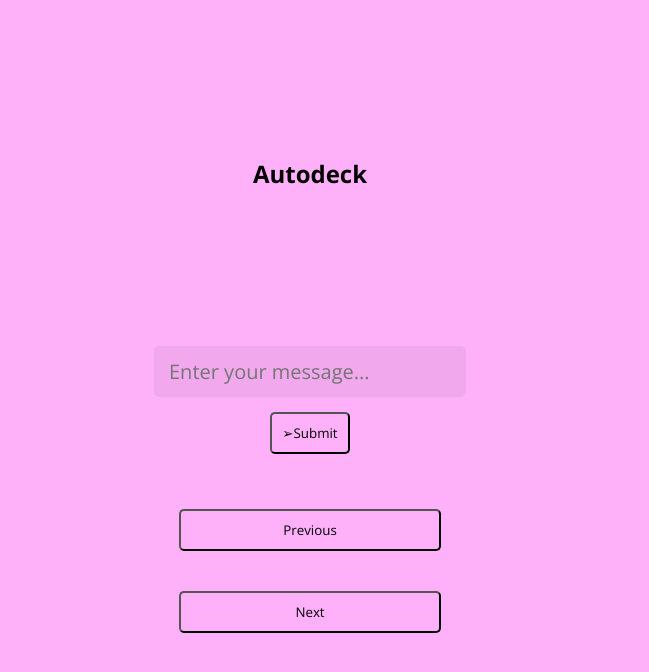
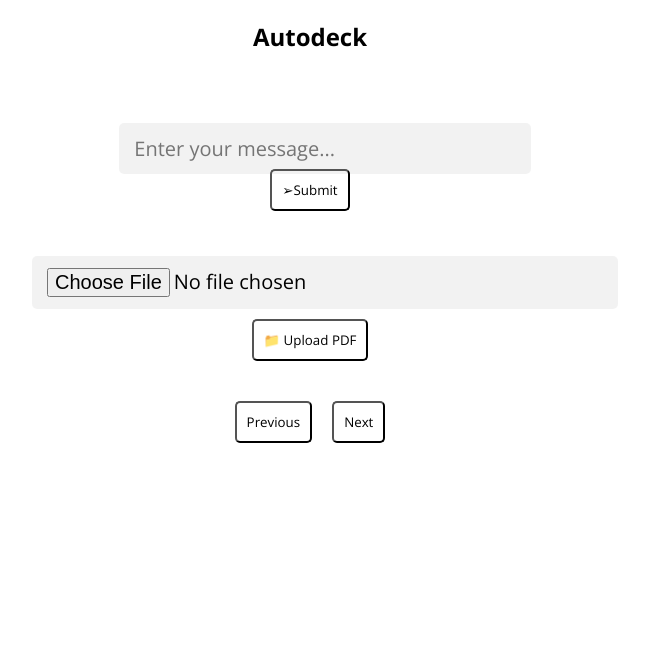
Before and after one commit to UdderlyImprobable/Autodeck, a React (Create React App) app: page / in a window 1280 px wide. Shown: the top 672 px of the page, without its empty margins (330-979 px from the left). Built offline with nearby package versions, Linux system fonts and the light colour scheme.

Commit message:
Get upload function running + minor css changes

```diff
--- a/package.json
+++ b/package.json
@@ -9,8 +9,10 @@
     "cors": "^2.8.5",
     "dotenv": "^16.3.1",
     "express": "^4.18.2",
+    "multer": "^1.4.5-lts.1",
     "node-fetch": "^3.3.2",
     "nodemon": "^3.0.1",
+    "pdf-parse": "^1.1.1",
     "react": "^18.2.0",
     "react-dom": "^18.2.0",
     "react-scripts": "5.0.1",
--- a/src/App.js
+++ b/src/App.js
@@ -5,8 +5,9 @@ const App = () => {
   const [userInput, setUserInput] = useState("");
   const [isLoading, setIsLoading] = useState(false);
   const [flippedIndex, setFlippedIndex] = useState(-1);
-  const [currentId, setCurrentId] = useState(0); // Initialize with the desired starting ID
+  const [currentId, setCurrentId] = useState(0);
   const [data, setData] = useState([]);
+  const [selectedFile, setSelectedFile] = useState(null);
 
   const handleCardClick = () => {
     setFlippedIndex((prevIndex) => (prevIndex === currentId ? -1 : currentId));
@@ -31,6 +32,34 @@ const App = () => {
   const handlePrevClick = () => {
     setCurrentId((prevId) => Math.max(prevId - 1, 0));
     setFlippedIndex(-1); // Reset the flipped state when changing the flashcard
+  };
+
+  const handleFileUpload = async () => {
+    if (selectedFile) {
+      setIsLoading(true);
+
+      const reader = new FileReader();
+      reader.onload = async () => {
+        const formData = new FormData();
+        formData.append("file", selectedFile);
+
+        try {
+          const response = await fetch("http://localhost:8000/upload", {
+            method: "POST",
+            body: formData,
+          });
+          const apiData = await response.json();
+          setData(apiData);
+          setCurrentId(0);
+          setIsLoading(false);
+        } catch (error) {
+          console.error(error);
+          setIsLoading(false);
+        }
+      };
+
+      reader.readAsText(selectedFile);
+    }
   };
 
   const getMessages = async () => {
@@ -93,6 +122,7 @@ const App = () => {
           )}
 
           <div className="input-container">
+            <div className="submit">
               <input
                 value={userInput}
                 onChange={handleInputChange}
@@ -102,6 +132,18 @@ const App = () => {
               <button id="submit" onClick={getMessages}>
                 ➢Submit
               </button>
+            </div>
+            <div className="upload">
+              <input
+                type="file"
+                accept=".pdf"
+                onChange={(event) => setSelectedFile(event.target.files[0])}
+              />
+              <button id="upload" onClick={handleFileUpload}>
+                📁 Upload PDF
+              </button>
+            </div>
+            <div className="navigateFlashcards">
               <button id="prev" onClick={handlePrevClick}>
                 Previous
               </button>
@@ -110,6 +152,7 @@ const App = () => {
               </button>
             </div>
           </div>
+        </div>
       </section>
     </div>
   );
--- a/src/index.css
+++ b/src/index.css
@@ -1,6 +1,5 @@
 @import url("https://fonts.googleapis.com/css2?family=Open+Sans:wght@300;400;500;600;700;800&display=swap");
 * {
-  color: #020202;
   font-family: "Open Sans", sans-serif;
   padding: 0px;
   margin: 0px;
@@ -8,14 +7,15 @@
 
 .app {
   display: flex;
-  background-color: #feb1f9;
+  background-color: #fff;
 }
 
 .main {
   display: flex;
   flex-direction: column;
-  justify-content: space-evenly;
-  height: 100vh;
+  gap: 50px;
+  min-height: 100vh;
+  height: auto;
   width: 100%;
   align-items: center;
   text-align: center;
@@ -24,20 +24,22 @@
 .nav {
   align-self: center;
   padding: 0px;
-  margin: 0px;
+  margin: 20px;
 }
 
 .body {
   display: flex;
   flex-direction: column;
-  align-self: center;
+  align-items: center;
+  width: auto;
   gap: 20px;
+
   margin: 0;
   padding: 0;
 }
 
 button {
-  border: solid 0.5px solid 0.5px rgba(255, 255, 255, 0.5);
+  border: solid 0.5px solid 0.5px rgba(5, 5, 5, 0.5);
   background-color: transparent;
   border-radius: 5px;
   padding: 10px;
@@ -54,8 +56,9 @@ button {
 
 .input-container {
   display: flex;
-  flex-direction: column;
+  flex-wrap: wrap;
   gap: 20px;
+  justify-content: center;
   position: relative;
   width: 100%;
   max-width: 650px;
@@ -115,8 +118,9 @@ input:focus {
   height: 100%;
   position: absolute;
   backface-visibility: hidden;
-  background-color: #fefefe;
-  box-shadow: 0 4px 6px rgba(0, 0, 0, 0.1);
+  color: #fff;
+  background-color: #010101;
+  box-shadow: 0 4px 6px rgba(247, 246, 246, 0.1);
 }
 
 .flashcard-back {
```
Also changed, not shown: server.mjs (+24 -1 lines), 1 other file (tests, documents, lock files or other folders). Lines whose indentation alone changed are shown as unchanged.
